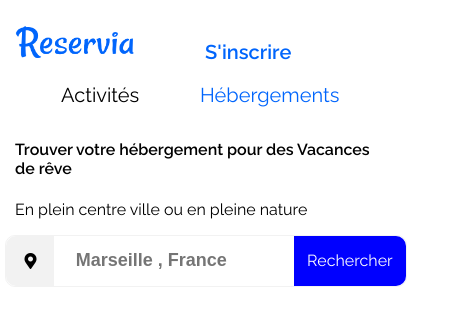
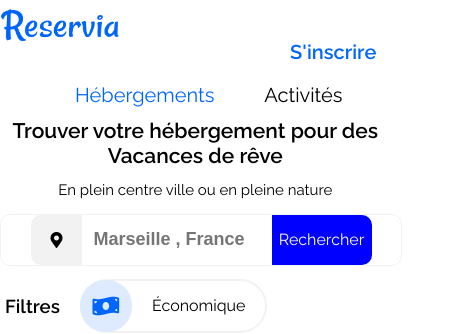
Before and after one commit to Psykostyx/KevinMeunier_2_21062021, a plain HTML site: page index.html in a window 390 px wide. Shown: the top 334 px of the page, 461 px wide, since content can reach past the window. Drawn offline with Linux system fonts and the light colour scheme.

Commit message:
correction des bugs

```diff
--- a/index.html
+++ b/index.html
@@ -17,8 +17,7 @@
     </head>
 
 	<body>
-		<header>
-			<article id="Navigation">
+		<header id="Navigation">
 				<div class="FlexBetween" id="headnav">
 					<div class="Logo"><img src="images/logo/Reservia@3x.png" alt="Logo Reservia"/></div>
 					<div class="SizeLink Flexalign" id="Navigations">
@@ -38,7 +37,11 @@
 					<div class="Search"><input class="Search Flexcenter BorderNone"
 						type="search"
 						placeholder="Marseille , France" /></div>
-					<div class="BackBlue FlexCenter BoutonSearch ">Rechercher</div>
+					<div class="BackBlue FlexCenter BoutonSearch">
+						<span class="Rechercher">Rechercher</span>
+						<i class="fa-light fa-magnifying-glass"></i>
+					</div>
+
 				</div>
 
 				<div class="Filtre MargFiltre" id="Icon">
@@ -72,7 +75,6 @@
 						<span class="ParentIcon FlexCenter"><i class="fa fa-info "></i></span>
 							<p>Plus de 500 logements sont disponibles dans cette ville</p>
 					</div>
-			</article>
 		</header>
 
 		<section class="FlexAround" id="BlocHebergmentPopulaires">
--- a/style.css
+++ b/style.css
@@ -73,8 +73,8 @@ header
 /*Lien de Navigation*/
 #Navigation
 {
+	display: block;
 	width: 100%;
-	margin-left: 5px;
 }
 .Logo
 {
@@ -289,7 +289,7 @@ h2
 }
 .CubeDetailHebergement
 {
-	width: 90%;
+	width: 100%;
 }
 .ImgHébergement1
 {
@@ -558,17 +558,17 @@ margin-top: 100px;
 
 /* Partie responsive Tablette*/
 
-@media (max-width: 768px)
+@media (max-width: 992px)
 {
 
-	.Logo > img
+	/*.Logo > img
 	{
 		width: 120px;
 		height: 50px;
 		margin-top: -60px;
 		margin-left: 10px;
 		background: no-repeat;
-	}
+	}	*/
 	.intro
 	{
 		justify-content: center;
@@ -588,30 +588,32 @@ margin-top: 100px;
    }
    #Navigations
    {
-	   flex-direction: row-reverse;
-	   width: 20%;
+	   flex-direction: row;
+	   width: 100%;
    }
 
-   #headnav
+  #headnav
    {
 	   font-size: 20px;
-	   width: 50%;
+	   align-items: flex-start;
+   }
+   .Rechercher
+   {
+	   display:
+   }
+   .fa-light
+   {
+
+	   color: white;
    }
    #AncreHebergements
    {
-	   width: 0%;
-	   line-height: 10px;
-	   margin-top: 20px;
-	   text-align: center;
+
    }
 
    #AncreActivités
    {
-	   width: 100%;
-	   line-height: 10px;
-	   margin-top: 20px;
-	   margin-right: 100px;
-	   text-align: center;
+
    }
    #AncreInscription
    {
@@ -637,6 +639,24 @@ margin-top: 100px;
 	   flex-direction: column-reverse;
 	   width: 85%;
    }
+
+   .CubeHebergement:hover
+   {
+	   cursor: none;
+	   transform: none;
+   }
+   #hébergement
+   {
+	   width: 100%;
+	   font-size: 18px;
+	   margin: auto;
+	   margin-left: 25px;
+	   padding: 15px 30px;
+   }
+   .ImgHébergement1,.ImgHébergement2,.ImgHébergement3,.ImgHébergement4,.ImgHébergement5,.ImgHébergement6
+   {
+	   height: 250px;
+   }
    .BlocHebergment
    {
 	   margin: 5px 0;
@@ -646,18 +666,18 @@ margin-top: 100px;
 	   width: 100%;
 	   padding: 1%;
 	   border-radius: 20px;
+	   margin-bottom: 15px;
    }
-   .CubeHebergement:hover
+   .CubeDetailHebergement
    {
-	   cursor: none;
-	   transform: none;
+	   font-size: 15px;
+	   margin-left: 5px;
    }
-   #hébergement
+   .Bloc1,.Bloc2
    {
-	   width: 100%;
-	   font-size: 12px;
-	   margin: auto;
-	   margin-left: 25px;
+	    margin-bottom: 5px;
+	    flex-direction: column;
+		margin-bottom: 3px;
    }
    #Blocpopulaires
    {
@@ -718,7 +738,7 @@ margin-top: 100px;
   }
 }
 /*Partie Mobile*/
-@media (max-width: 360px)
+@media (max-width: 576px)
 {
 
 	#Navigations
@@ -729,7 +749,7 @@ margin-top: 100px;
 	#AncreInscription
    {
 	   position: absolute;
-	   top: 23px; right: -95px;
+		right: -40px;
 	   height: 30px;
    }
    #AncreHebergements
@@ -938,7 +958,7 @@ margin-top: 100px;
    .Footer
    {
 	   margin-top: 720px;
-	   width: 126%;
+	   width: 100%;
    }
   .MargeBlocFooter3
   {
```
